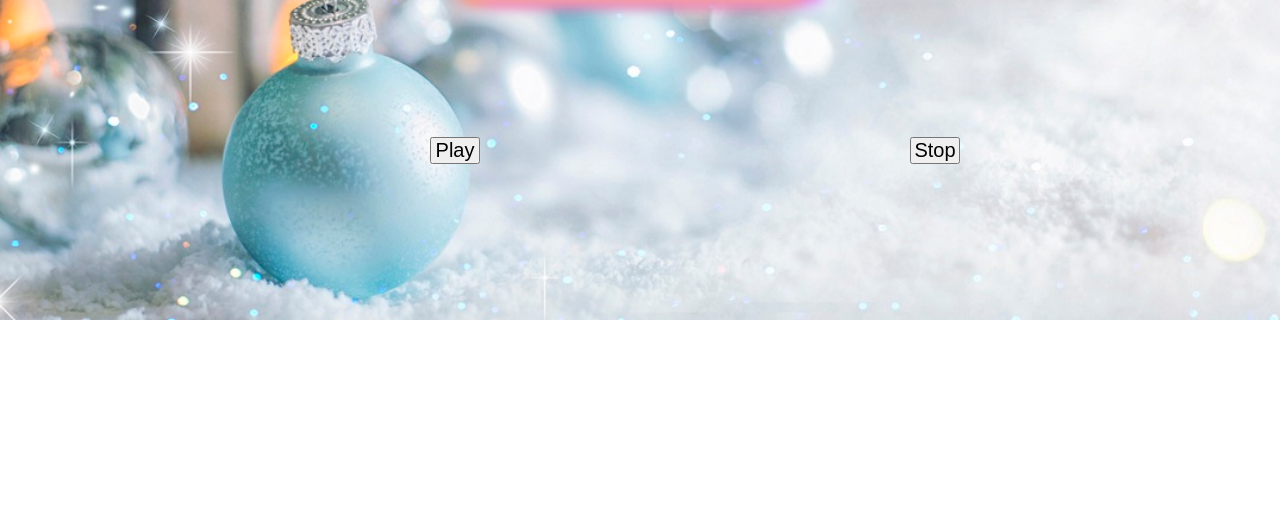
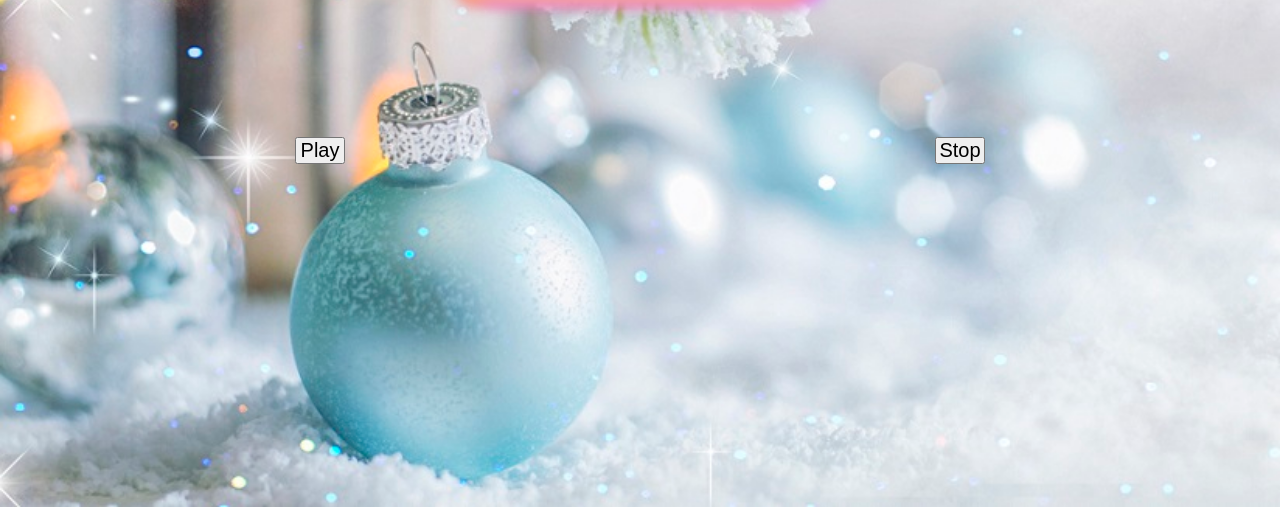
Before and after one commit to Angelique59212/compte_a_rebours, a plain HTML site: page index.html in a window 1280 px wide. Shown: the part 293-800 px from the top of the page. Drawn offline with Linux system fonts and the light colour scheme.

Commit message:
problem background and button

```diff
--- a/css/style.css
+++ b/css/style.css
@@ -9,7 +9,8 @@ html {
 }
 
 body {
-    background-image: url("/noel.jpg");
+    height: 100vh;
+    background-image: url("../noel.jpg");
     background-repeat: no-repeat;
     background-size: cover;
 }
@@ -20,7 +21,7 @@ h1 {
     text-shadow: 0 -1px 4px #FFF, 0 -2px 10px #ff0, 0 -10px 20px #ff8000, 0 -18px 40px #F00;
 }
 
-div {
+#account {
     -webkit-box-shadow: 5px 5px 15px 5px #FF8080, -9px 5px 15px 5px #FFE488, -7px -5px 15px 5px #8CFF85, 12px -5px 15px
     5px #80C7FF, 12px 10px 15px 7px #E488FF, -10px 10px 15px 7px #FF616B, -10px -7px 27px 1px #8E5CFF, 5px 5px 15px 5px
     rgba(0,0,0,0);
@@ -29,13 +30,16 @@ div {
     rgba(0,0,0,0);
 }
 
-.center {
-    margin-left: 43rem;
-
+footer {
+    display: flex;
+    justify-content: space-around;
 }
 
 @media screen and (max-width: 1010px) {
     body {
         background-size: unset;
     }
+    .center {
+
+    }
 }
--- a/js/app.js
+++ b/js/app.js
@@ -1,18 +1,19 @@
 const title = document.createElement("h1");
 const div = document.createElement("div");
+div.id = "account";
 const buttonPlay = document.createElement("button");
 const buttonStop = document.createElement("button");
+const footer = document.createElement("footer");
 
 //id and class for style
 buttonPlay.id = "play";
 buttonStop.id = "stop";
-buttonPlay.className = "center";
-buttonStop.className = "center";
 
 document.body.appendChild(title);
 document.body.appendChild(div);
-document.body.appendChild(buttonPlay);
-document.body.appendChild(buttonStop);
+footer.appendChild(buttonPlay);
+footer.appendChild(buttonStop);
+document.body.appendChild(footer);
 
 /**
  * create date christmas
```
